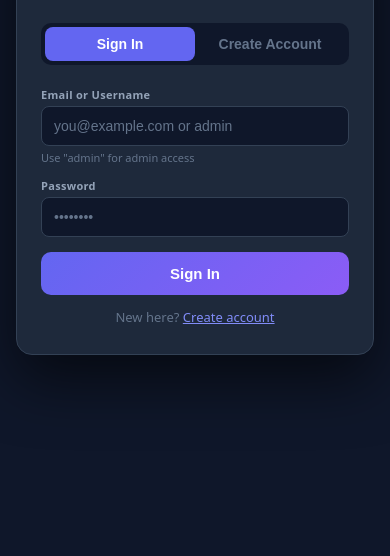
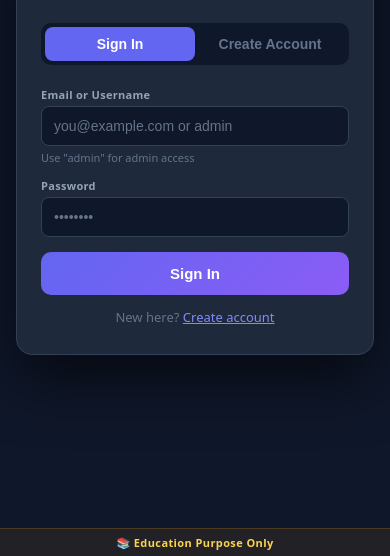
Before and after one commit to shreekrithi1/job1, a website: page public/login.html in a window 390 px wide. Shown: the part 288-844 px from the top of the page. Drawn offline with Linux system fonts and the light colour scheme.

Commit message:
feat: LinkedIn-style UI, mobile responsive, powered-by logos, edu label, admin Ch@rlott5

```diff
--- a/public/login.html
+++ b/public/login.html
@@ -154,6 +154,12 @@
     .strength { height:4px; border-radius:2px; margin-top:4px; background:var(--border); overflow:hidden; }
     .strength-bar { height:100%; border-radius:2px; transition:width .3s,background .3s; width:0; }
     select option { background:#1e293b; }
+    .edu-banner {
+      position:fixed; bottom:0; left:0; right:0; z-index:100;
+      background:rgba(245,158,11,.08); border-top:1px solid rgba(245,158,11,.2);
+      color:#fcd34d; text-align:center; font-size:11px; font-weight:700;
+      letter-spacing:.4px; padding:6px; pointer-events:none;
+    }
 
     /* ═══ RESPONSIVE ═══ */
     /* Tablet: shrink form col */
@@ -410,5 +416,6 @@ function checkStrength(pw) {
   bar.style.background = ['','#ef4444','#f59e0b','#f59e0b','#22c55e','#22c55e'][s] || '';
 }
 </script>
+<div class="edu-banner">📚 Education Purpose Only</div>
 </body>
 </html>
```
